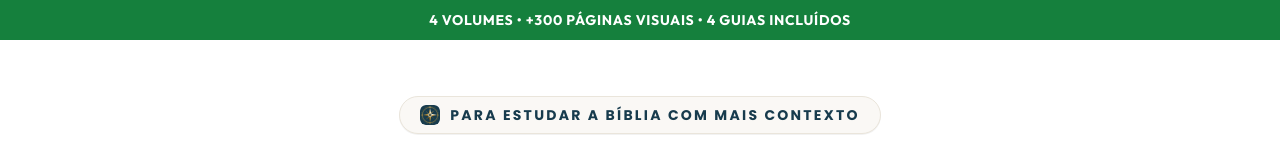
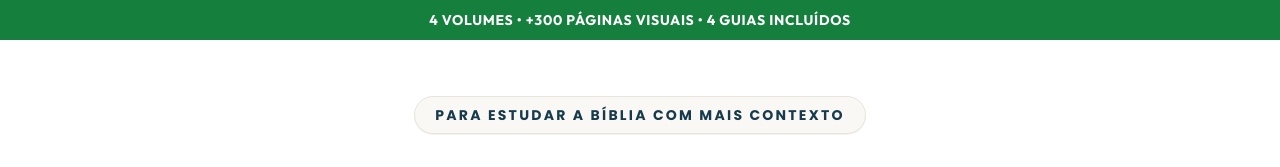
Before and after one commit to tfll08/atlasbiblico, a React (Vite) app: page / in a window 1280 px wide. Shown: the top 167 px of the page. Built offline with nearby package versions, Linux system fonts and the light colour scheme.

Commit message:
style: simplify hero and offer section components
Remove redundant logo from hero pill and delete unnecessary support text from the offer section to improve visual cleanliness.

```diff
--- a/src/components/Hero.tsx
+++ b/src/components/Hero.tsx
@@ -32,16 +32,9 @@ export const Hero: React.FC<HeroProps> = ({ onCtaClick }) => {
     <section id="hero" className="bg-white px-3.5 xs:px-4 sm:px-6 pt-8 sm:pt-14 pb-16 sm:pb-24">
       <div className="mx-auto max-w-6xl text-center">
 
-        {/* Product Brand with Logo above Headline */}
+        {/* Product Brand / Pill above Headline */}
         <div className="mb-5 sm:mb-7 flex items-center justify-center">
-          <div className="inline-flex items-center gap-2.5 rounded-full bg-[#FAF8F5] px-4 sm:px-5 py-1.5 sm:py-2 border border-[#EAE5DB] shadow-2xs">
-            <img
-              src="/favicon.svg"
-              alt="Logo Atlas Bíblico Visual"
-              width={24}
-              height={24}
-              className="h-4 w-4 sm:h-5 sm:w-5 rounded-md object-contain shrink-0"
-            />
+          <div className="inline-flex items-center rounded-full bg-[#FAF8F5] px-4 sm:px-5 py-1.5 sm:py-2 border border-[#EAE5DB] shadow-2xs">
             <span className="font-heading text-xs sm:text-sm font-bold uppercase tracking-[0.16em] text-[#173B4D]">
               PARA ESTUDAR A BÍBLIA COM MAIS CONTEXTO
             </span>
--- a/src/components/OfferSection.tsx
+++ b/src/components/OfferSection.tsx
@@ -66,12 +66,6 @@ export const OfferSection: React.FC<OfferSectionProps> = ({ onCtaClick }) => {
             </span>
           </div>
 
-          {/* Frase de apoio interna */}
-          <div className="pt-2 sm:pt-1 text-center">
-            <p className="text-xs sm:text-sm font-semibold uppercase tracking-[0.16em] text-[#C4932F]">
-              Seus mapas e os 4 bônus em um único acesso
-            </p>
-          </div>
 
           {/* MOCKUP DO PRODUTO com hover sutil e lazy loading */}
           <div className="my-6 sm:my-8 w-full flex justify-center">
```
